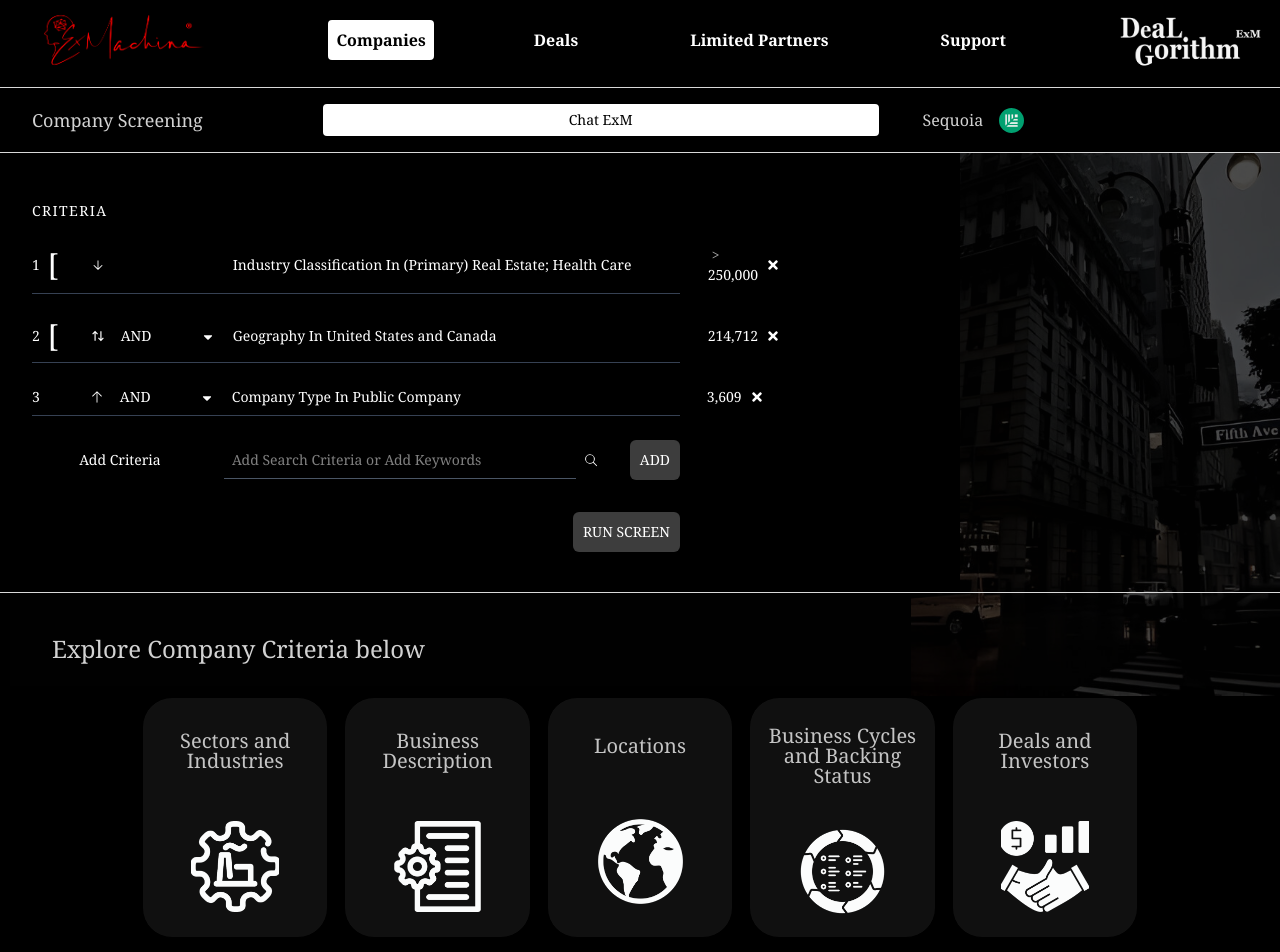
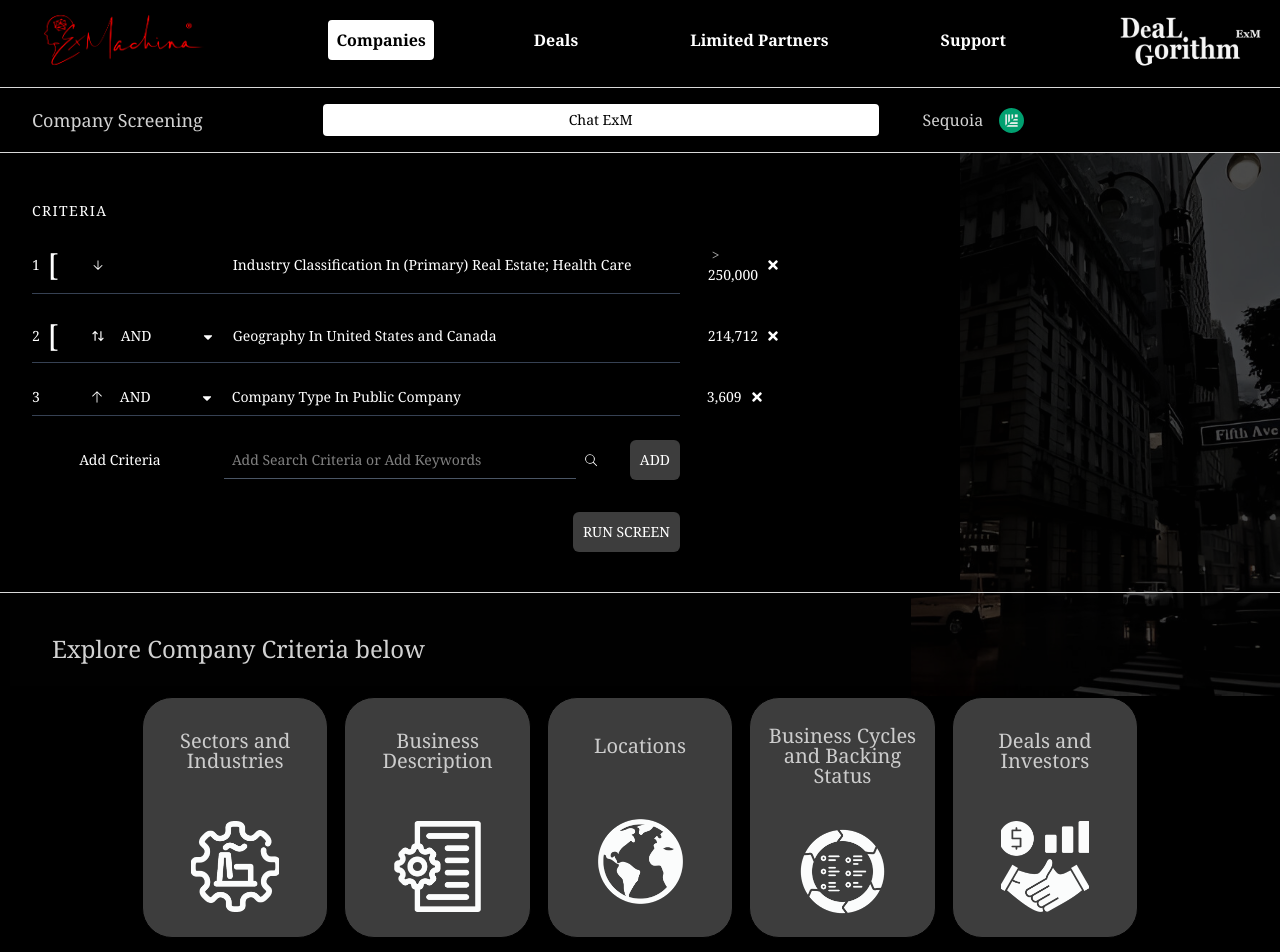
Before and after one commit to hamadhussain/NextJs-UI, a Next.js app: page / in a window 1280 px wide. Shown: the top 952 px of the page. Built offline with nearby package versions, Linux system fonts and the light colour scheme.

Commit message:
Update globals.css

```diff
--- a/src/app/globals.css
+++ b/src/app/globals.css
@@ -62,7 +62,7 @@ button,img{
   justify-content: space-around;
   align-items: center;
 /*   background: rgba(210, 210, 210, 1); */
-  background: #151515CC;
+  background: #3D3D3D;
 
 }
 
```
